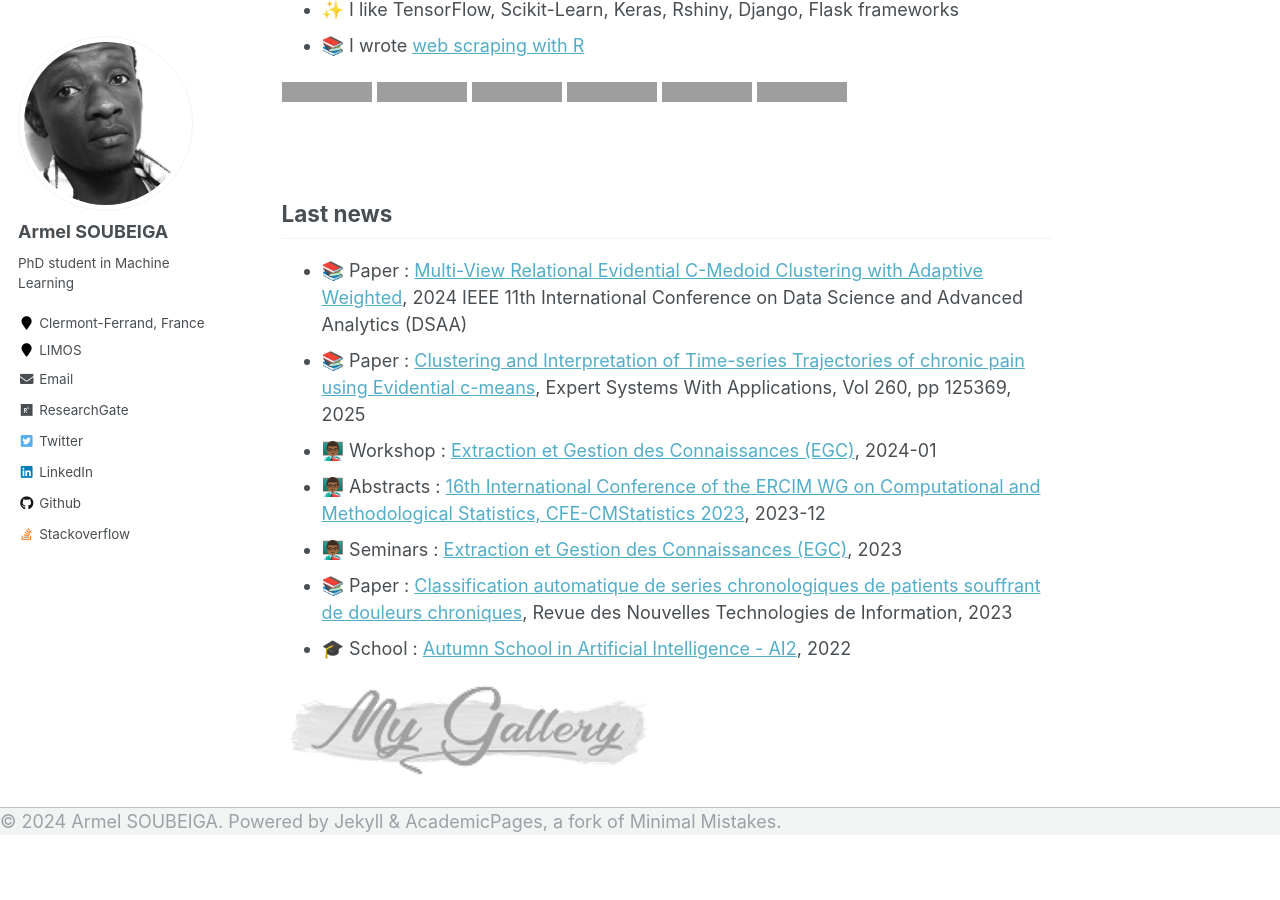
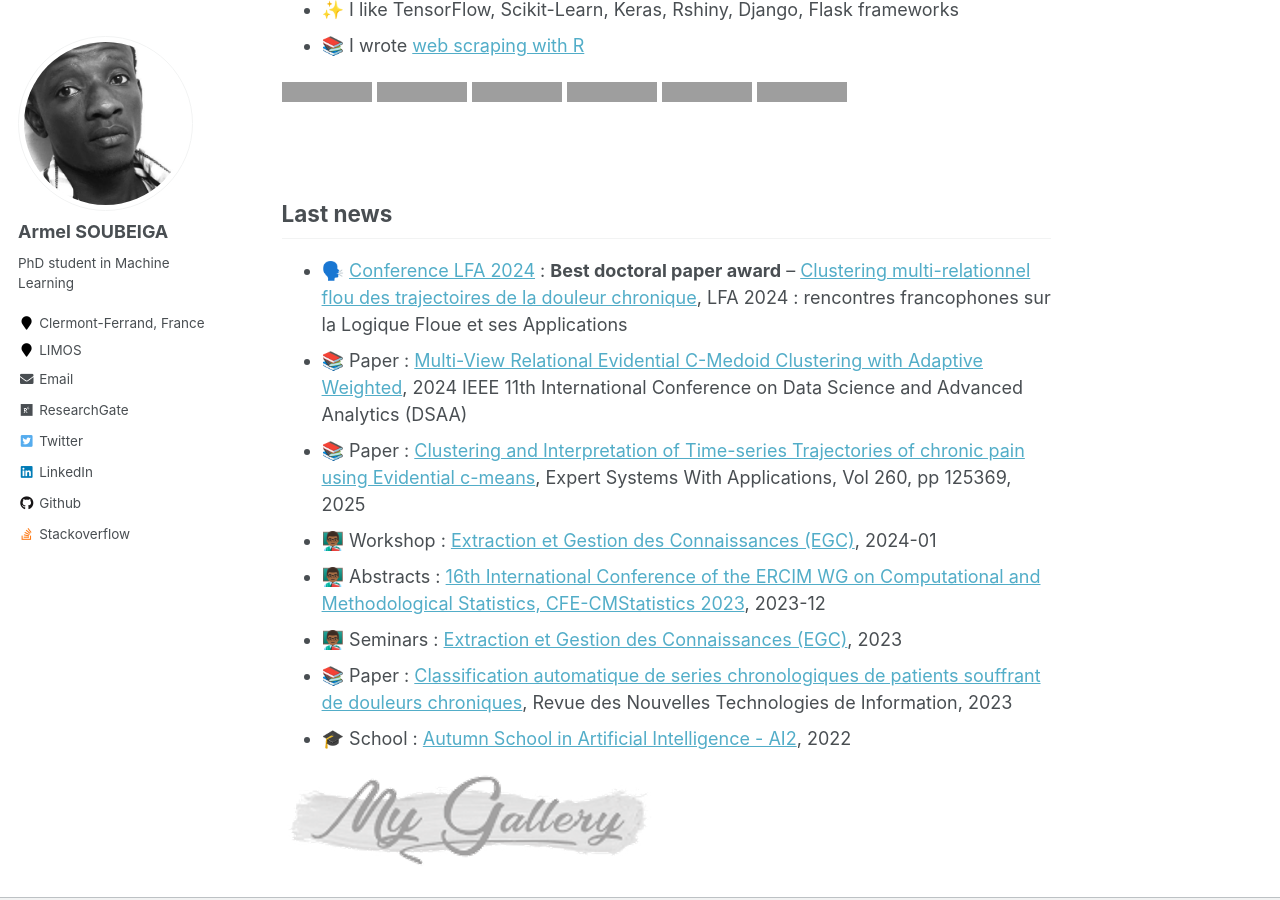
Before and after one commit to armelsoubeiga/armelsoubeiga.github.io, a Jekyll site: the page built from _pages/about.md, in a window 1280 px wide and 900 px high, scrolled down 919 px, cut to the strip 0-900 px from the top of the window. Built offline with Jekyll 4.4.1, drawn with Linux system fonts in a browser that asks for light colours; before the commit the page ends 1754 px from its top, so only the background shows below that; grey boxes are pictures that could not be loaded.

Commit message:
Update about.md

```diff
--- a/_pages/about.md
+++ b/_pages/about.md
@@ -41,6 +41,7 @@ My research activities focus on Machine Learning problems and its application in
 
 **Last news**
 ------
+- 🗣️ [Conference LFA 2024](https://lfa2024.sciencesconf.org/) : **Best doctoral paper award** -- [Clustering multi-relationnel flou des trajectoires de la douleur chronique](https://armelsoubeiga.github.io/publications/2024-11-07-lfa2024), LFA 2024 : rencontres francophones sur la Logique Floue et ses Applications
 - 📚 Paper : [Multi-View Relational Evidential C-Medoid Clustering with Adaptive Weighted](https://armelsoubeiga.github.io/publications/2024-10-06-Multi-View-Relational-Evidential-C-Medoid-Clustering-with-Adaptive-Weighted), 2024 IEEE 11th International Conference on Data Science and Advanced Analytics (DSAA)
 - 📚 Paper : [Clustering and Interpretation of Time-series Trajectories of chronic pain using Evidential c-means](https://armelsoubeiga.github.io/publications/2024-09-20-Clustering-and-Interpretation-of-Time-series-rajectories-journalversion), Expert Systems With Applications, Vol 260, pp 125369, 2025
 - 👨🏾‍🏫 Workshop : [ Extraction et Gestion des Connaissances (EGC)](https://iutdijon.u-bourgogne.fr/egc2024/), 2024-01
```
